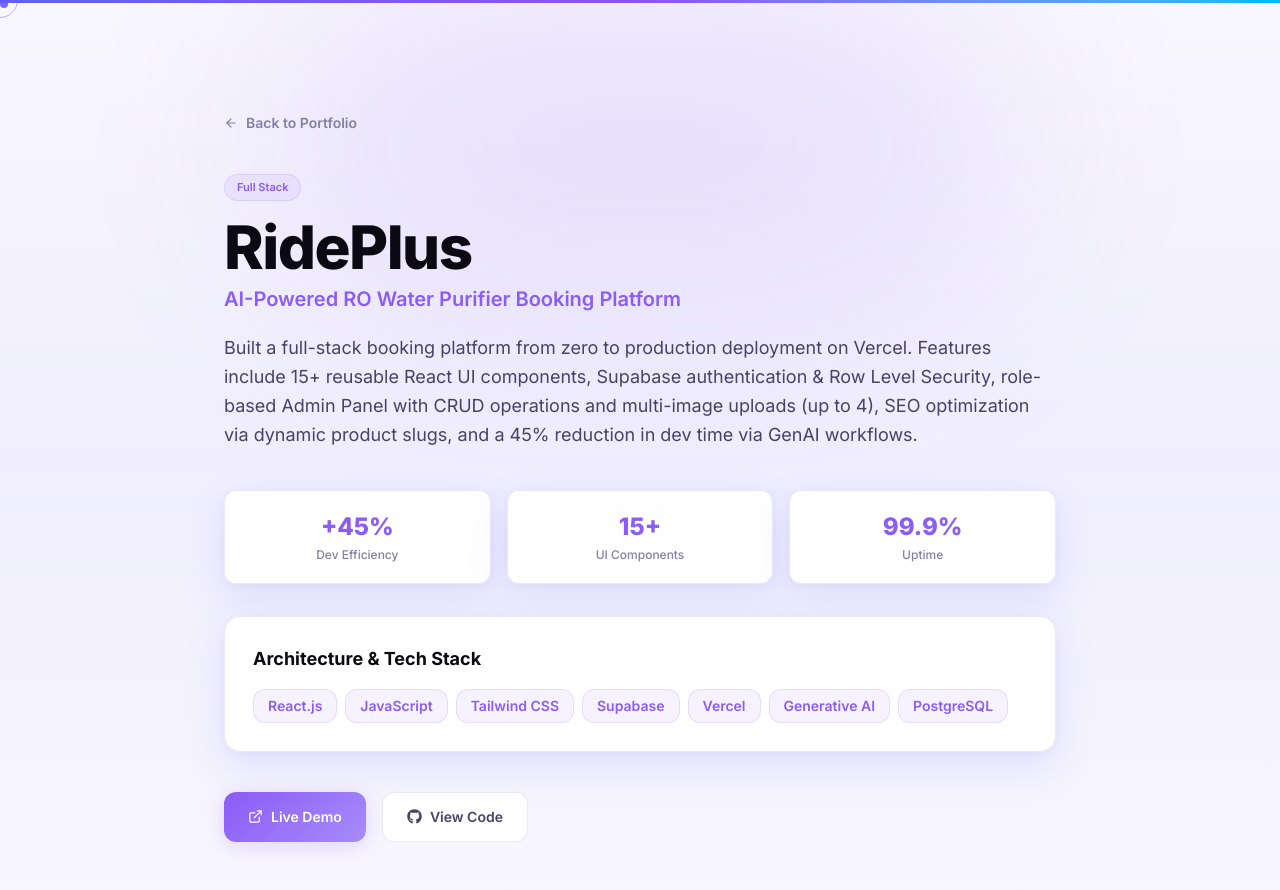
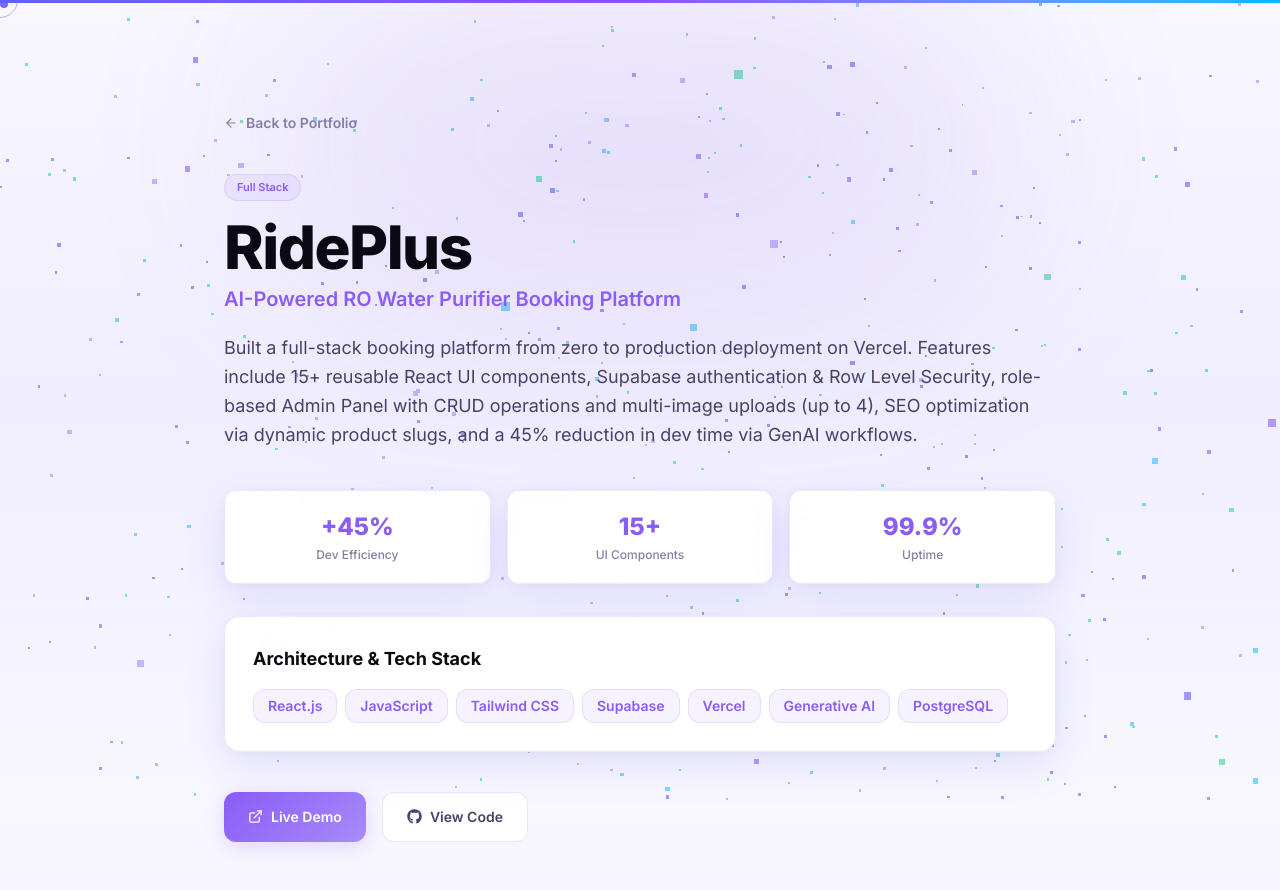
Before and after one commit to anshuldeewan/Anshul-Portfolio, a Next.js app: page /projects/rideplus in a window 1280 px wide. Shown: the top 890 px of the page. Built offline with nearby package versions, Linux system fonts and the light colour scheme.

Commit message:
refactor: mount single global Three.js particle canvas in layout

```diff
--- a/src/app/globals.css
+++ b/src/app/globals.css
@@ -165,21 +165,14 @@
   transform: translateY(-3px);
 }
 
-/* Sections */
-.section-light {
-  background-color: var(--c-bg);
+/* Sections — Transparent so Global Three.js Particle Background spans the entire site */
+.section-light,
+.section-sky,
+.section-tinted {
+  background: transparent;
   transition: var(--transition);
 }
 
-.section-tinted {
-  background: linear-gradient(180deg, var(--c-bg) 0%, var(--c-bg2) 50%, var(--c-bg) 100%);
-  transition: var(--transition);
-}
-
-.section-sky {
-  background: linear-gradient(180deg, var(--c-bg) 0%, var(--c-bg2) 50%, var(--c-bg) 100%);
-  transition: var(--transition);
-}
 
 
 
--- a/src/components/sections/Hero.tsx
+++ b/src/components/sections/Hero.tsx
@@ -6,14 +6,8 @@
 import { ROLES, SITE_CONFIG } from "@/lib/constants";
 import { FileText, Zap, Sparkles, Terminal, Award } from "lucide-react";
 import { FaGithub, FaLinkedin } from "react-icons/fa";
-import dynamic from "next/dynamic";
 import SpotlightCard from "@/components/ui/SpotlightCard";
 import confetti from "canvas-confetti";
-
-const ParticleField = dynamic(() => import("@/components/three/ParticleField"), {
-  ssr: false,
-  loading: () => null,
-});
 
 const SNIPPETS = [
   { code: "const ai = new LLMAgent()", x: "6%",  y: "22%", delay: 0 },
@@ -84,10 +78,7 @@
       id="hero"
       className="relative min-h-screen flex items-center justify-center overflow-hidden section-tinted transition-colors duration-300"
     >
-      {/* Three.js Animated Particle Canvas Background */}
-      <div className="absolute inset-0 z-0 opacity-75 pointer-events-none">
-        <ParticleField />
-      </div>
+
 
       {/* Ambient Radial Glows */}
       <div className="absolute top-1/4 left-1/2 -translate-x-1/2 -translate-y-1/2 w-[700px] h-[500px] rounded-full bg-indigo-500/10 dark:bg-violet-600/15 blur-[140px] pointer-events-none" />
```
